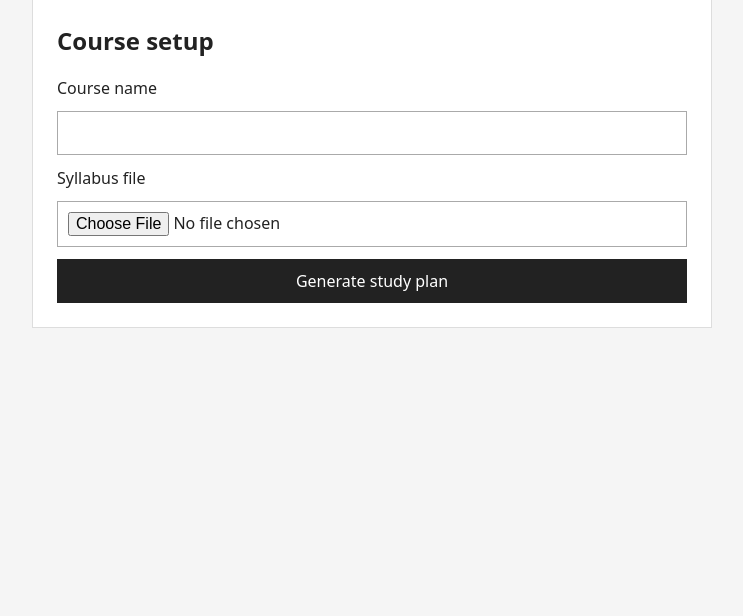
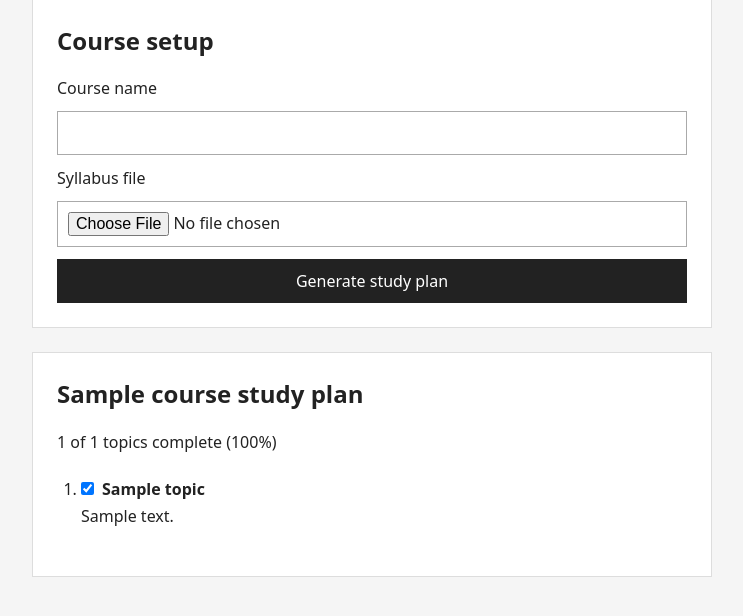
Before and after one commit to isr431/study-coach, a Flask app: page / in a window 1280 px wide. Shown: the part 156-772 px from the top of the page, without its empty margins (268-1011 px from the left). Run offline with Flask 3, Linux system fonts and the light colour scheme; tables that the repository leaves empty hold one stand-in row (values such as "Sample post").

Commit message:
Add dashboard state and progress tracking

```diff
--- a/app.py
+++ b/app.py
@@ -17,6 +17,7 @@ MODEL = "google/gemini-3.7-flash"
 
 def get_connection():
     connection = sqlite3.connect(DATABASE)
+    connection.row_factory = sqlite3.Row
     connection.execute("PRAGMA foreign_keys = ON")
     return connection
 
@@ -144,6 +145,19 @@ def save_course_and_topics(course_name, syllabus_text, topics):
     return {"id": course_id, "name": course_name}, saved_topics
 
 
+def get_progress(connection):
+    counts = connection.execute(
+        """
+        SELECT COUNT(*) AS total, COALESCE(SUM(completed), 0) AS completed
+        FROM topic
+        """
+    ).fetchone()
+    total = counts["total"]
+    completed = counts["completed"]
+    percentage = round(completed / total * 100) if total else 0
+    return {"completed": completed, "total": total, "percentage": percentage}
+
+
 @app.route("/")
 def index():
     return render_template("index.html")
@@ -181,7 +195,76 @@ def setup_course():
     except sqlite3.Error:
         return jsonify(error="The course and study plan could not be saved"), 500
 
-    return jsonify(course=course, topics=saved_topics), 201
+    progress = {"completed": 0, "total": len(saved_topics), "percentage": 0}
+    return jsonify(course=course, topics=saved_topics, progress=progress), 201
+
+
+@app.get("/api/state")
+def get_state():
+    connection = get_connection()
+    course_row = connection.execute(
+        "SELECT id, name FROM course LIMIT 1"
+    ).fetchone()
+
+    if not course_row:
+        connection.close()
+        return jsonify(
+            course=None,
+            topics=[],
+            progress={"completed": 0, "total": 0, "percentage": 0},
+        )
+
+    topic_rows = connection.execute(
+        """
+        SELECT id, title, summary, order_index, completed
+        FROM topic
+        WHERE course_id = ?
+        ORDER BY order_index
+        """,
+        (course_row["id"],),
+    ).fetchall()
+    progress = get_progress(connection)
+    connection.close()
+
+    topics = [
+        {
+            "id": row["id"],
+            "title": row["title"],
+            "summary": row["summary"],
+            "order_index": row["order_index"],
+            "completed": bool(row["completed"]),
+        }
+        for row in topic_rows
+    ]
+    course = {"id": course_row["id"], "name": course_row["name"]}
+    return jsonify(course=course, topics=topics, progress=progress)
+
+
+@app.patch("/api/topics/<int:topic_id>")
+def update_topic(topic_id):
+    data = request.get_json(silent=True) or {}
+    if not isinstance(data.get("completed"), bool):
+        return jsonify(error="A completion status is required"), 400
+
+    connection = get_connection()
+    try:
+        with connection:
+            cursor = connection.execute(
+                "UPDATE topic SET completed = ? WHERE id = ?",
+                (int(data["completed"]), topic_id),
+            )
+
+        if cursor.rowcount == 0:
+            return jsonify(error="Topic not found"), 404
+
+        progress = get_progress(connection)
+    finally:
+        connection.close()
+
+    return jsonify(
+        topic={"id": topic_id, "completed": data["completed"]},
+        progress=progress,
+    )
 
 
 init_db()
--- a/templates/index.html
+++ b/templates/index.html
@@ -57,6 +57,12 @@
             border: 1px solid #aaa;
         }
 
+        .topic-checkbox {
+            width: auto;
+            margin: 0 8px 0 0;
+            padding: 0;
+        }
+
         button {
             color: white;
             background: #222;
@@ -82,8 +88,10 @@
             padding: 8px 0;
         }
 
-        #topic-list h3 {
-            margin: 0;
+        .topic-title {
+            display: flex;
+            align-items: center;
+            font-weight: 600;
         }
 
         #topic-list p {
@@ -118,6 +126,8 @@
 
         <section id="study-plan" hidden>
             <h2 id="course-title">Study plan</h2>
+            <p id="progress" aria-live="polite"></p>
+            <p id="plan-error" class="error" role="alert" hidden></p>
             <ol id="topic-list"></ol>
         </section>
     </main>
@@ -127,8 +137,89 @@
         const errorMessage = document.querySelector("#setup-error");
         const studyPlan = document.querySelector("#study-plan");
         const courseTitle = document.querySelector("#course-title");
+        const progressText = document.querySelector("#progress");
+        const planError = document.querySelector("#plan-error");
         const topicList = document.querySelector("#topic-list");
         const submitButton = form.querySelector("button");
+
+        function updateProgress(progress) {
+            progressText.textContent =
+                `${progress.completed} of ${progress.total} topics complete ` +
+                `(${progress.percentage}%)`;
+        }
+
+        function renderState(data) {
+            courseTitle.textContent = `${data.course.name} study plan`;
+            updateProgress(data.progress);
+            topicList.replaceChildren();
+            planError.hidden = true;
+
+            for (const topic of data.topics) {
+                const item = document.createElement("li");
+                const title = document.createElement("label");
+                const checkbox = document.createElement("input");
+                const titleText = document.createElement("span");
+                const summary = document.createElement("p");
+
+                title.className = "topic-title";
+                checkbox.className = "topic-checkbox";
+                checkbox.type = "checkbox";
+                checkbox.checked = topic.completed;
+                titleText.textContent = topic.title;
+                summary.textContent = topic.summary;
+
+                checkbox.addEventListener("change", async () => {
+                    const completed = checkbox.checked;
+                    checkbox.disabled = true;
+                    planError.hidden = true;
+
+                    try {
+                        const response = await fetch(`/api/topics/${topic.id}`, {
+                            method: "PATCH",
+                            headers: {"Content-Type": "application/json"},
+                            body: JSON.stringify({completed})
+                        });
+                        const result = await response.json();
+
+                        if (!response.ok) {
+                            throw new Error(result.error || "Progress could not be saved");
+                        }
+
+                        updateProgress(result.progress);
+                    } catch (error) {
+                        checkbox.checked = !completed;
+                        planError.textContent = error.message;
+                        planError.hidden = false;
+                    } finally {
+                        checkbox.disabled = false;
+                    }
+                });
+
+                title.append(checkbox, titleText);
+                item.append(title, summary);
+                topicList.append(item);
+            }
+
+            studyPlan.hidden = false;
+        }
+
+        async function loadState() {
+            try {
+                const response = await fetch("/api/state");
+                const data = await response.json();
+
+                if (!response.ok) {
+                    throw new Error;
+                }
+
+                if (data.course) {
+                    renderState(data);
+                }
+            } catch {
+                errorMessage.textContent = "The saved course could not be loaded";
+                errorMessage.hidden = false;
+            }
+        }
 
         form.addEventListener("submit", async (event) => {
             event.preventDefault();
@@ -147,21 +238,7 @@
                     throw new Error(data.error || "The study plan could not be generated");
                 }
 
-                courseTitle.textContent = `${data.course.name} study plan`;
-                topicList.replaceChildren();
-
-                for (const topic of data.topics) {
-                    const item = document.createElement("li");
-                    const title = document.createElement("h3");
-                    const summary = document.createElement("p");
-
-                    title.textContent = topic.title;
-                    summary.textContent = topic.summary;
-                    item.append(title, summary);
-                    topicList.append(item);
-                }
-
-                studyPlan.hidden = false;
+                renderState(data);
             } catch (error) {
                 errorMessage.textContent = error.message;
                 errorMessage.hidden = false;
@@ -170,6 +247,8 @@
                 submitButton.textContent = "Generate study plan";
             }
         });
+
+        loadState();
     </script>
 </body>
 </html>
```
